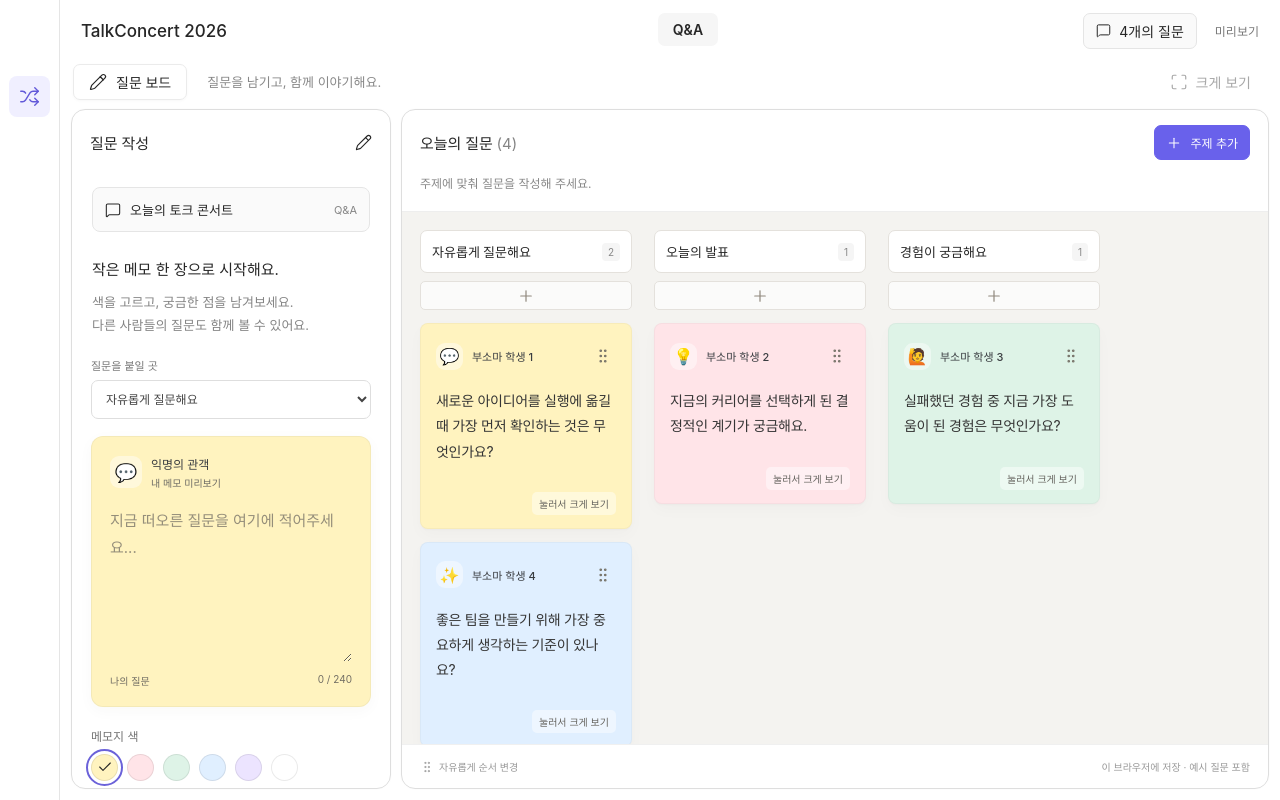
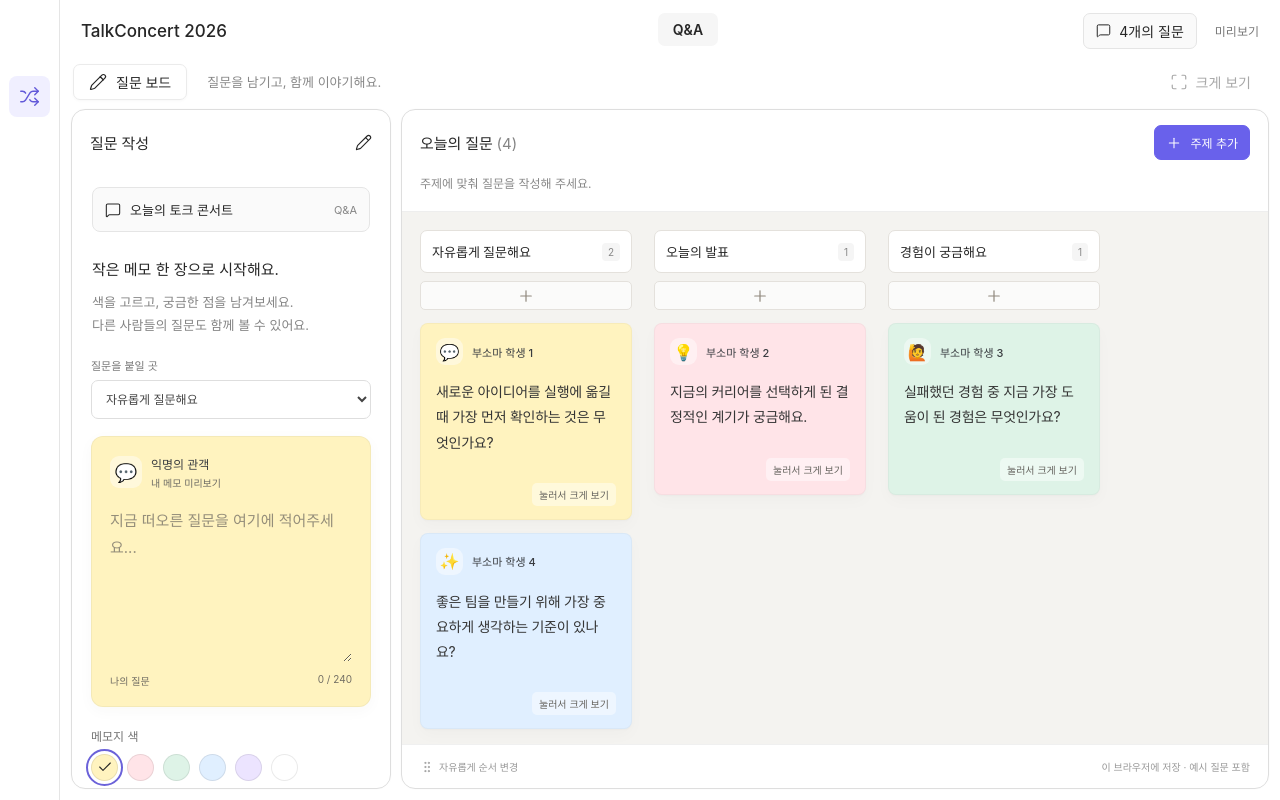
Before and after one commit to talkconcert-team/TalkConcert, a React (Vite) app: page / in a window 1280 px wide. Built offline with nearby package versions, Linux system fonts and the light colour scheme.

Commit message:
fix: 질문 드래그 시, 각도 틀어지는 거 수정

```diff
--- a/src/App.css
+++ b/src/App.css
@@ -123,7 +123,7 @@ svg { flex-shrink: 0; }
 .memo-note.drop-before::before, .memo-note.drop-after::after { content: ''; position: absolute; top: -4px; bottom: -4px; width: 3px; border-radius: 4px; background: #786ad3; box-shadow: 0 0 0 3px #786ad312; }
 .memo-note.drop-before::before { left: -13px; }
 .memo-note.drop-after::after { right: -13px; }
-.drag-preview { position: fixed; pointer-events: none; z-index: 100; width: 220px; padding: 19px; border-radius: 12px; background: var(--note-color); box-shadow: 0 20px 45px #27233326; transform: rotate(3deg); border: 1px solid #0000000b; }
+.drag-preview { position: fixed; pointer-events: none; z-index: 100; width: 220px; padding: 19px; border-radius: 12px; background: var(--note-color); box-shadow: 0 20px 45px #27233326; border: 1px solid #0000000b; }
 .drag-preview span { color: #777064; font-size: 11px; }
 .drag-preview p { font-size: 14px; line-height: 1.7; margin: 12px 0 0; max-height: 120px; overflow: hidden; }
 .memo-board { background-image: none; background-color: #f4f3f0; padding: 24px; }
--- a/src/App.jsx
+++ b/src/App.jsx
@@ -69,7 +69,7 @@ export default function App() {
           }}
           aria-hidden="true"
         >
-          <span>{drag.item.sticker} 질문 이동 중</span>
+          <span>{drag.item.sticker} 내 질문</span>
           <p>{drag.item.text}</p>
         </div>
       )}
--- a/src/dashboard/components/NoteCard.jsx
+++ b/src/dashboard/components/NoteCard.jsx
@@ -39,12 +39,11 @@ export default function NoteCard({
             {item.own ? '내 질문' : '부소마 학생 ' + String(item.number)}
           </span>
         </span>
+        {item.own && (
           <button
             type="button"
             className="drag-handle"
             disabled={drawing}
-          title="끌어서 순서 변경 · 방향키로 이동"
-          aria-label={'질문 ' + item.number + ' 순서 변경, 방향키로 이동'}
             onPointerDown={(event) => startDrag(event, item)}
             onPointerMove={dragMove}
             onPointerUp={finishDrag}
@@ -54,6 +53,7 @@ export default function NoteCard({
           >
             <Icon name="grip" />
           </button>
+        )}
       </div>
       <button
         className="memo-read"
--- a/src/dashboard/hooks/useNoteDrag.js
+++ b/src/dashboard/hooks/useNoteDrag.js
@@ -32,7 +32,7 @@ export default function useNoteDrag({
   }, [])
 
   function startDrag(event, item) {
-    if (event.button !== 0 || drawing) return
+    if (event.button !== 0 || drawing || !item.own) return
     event.preventDefault()
     // 손잡이 밖으로 포인터가 나가도 이동과 놓기 이벤트를 계속 받는다.
     event.currentTarget.setPointerCapture(event.pointerId)
@@ -89,6 +89,7 @@ export default function useNoteDrag({
   }
 
   function moveWithKeyboard(event, item) {
+    if (!item.own) return
     const direction = {
       ArrowLeft: -1,
       ArrowUp: -1,
```
Lines whose indentation alone changed are shown as unchanged.
